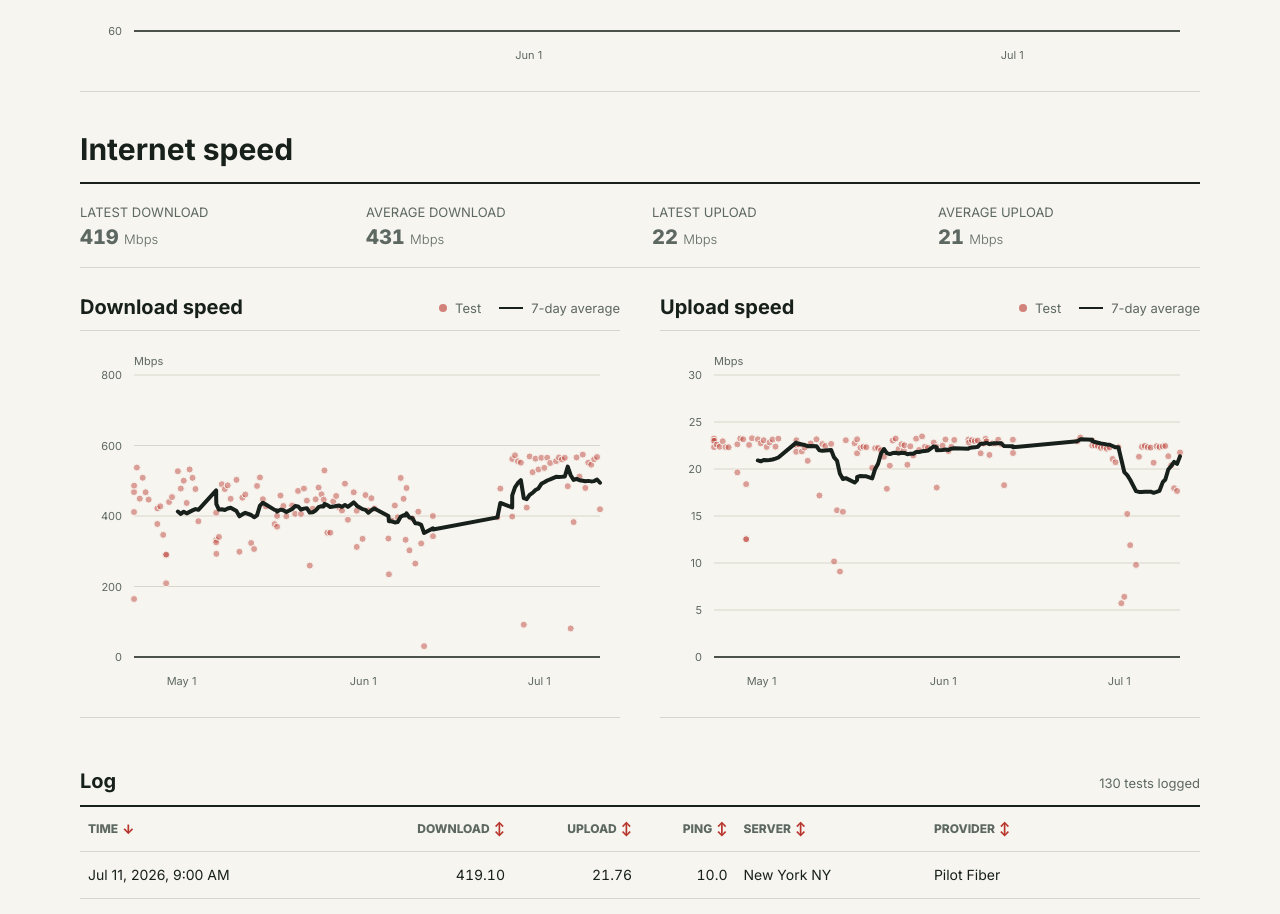
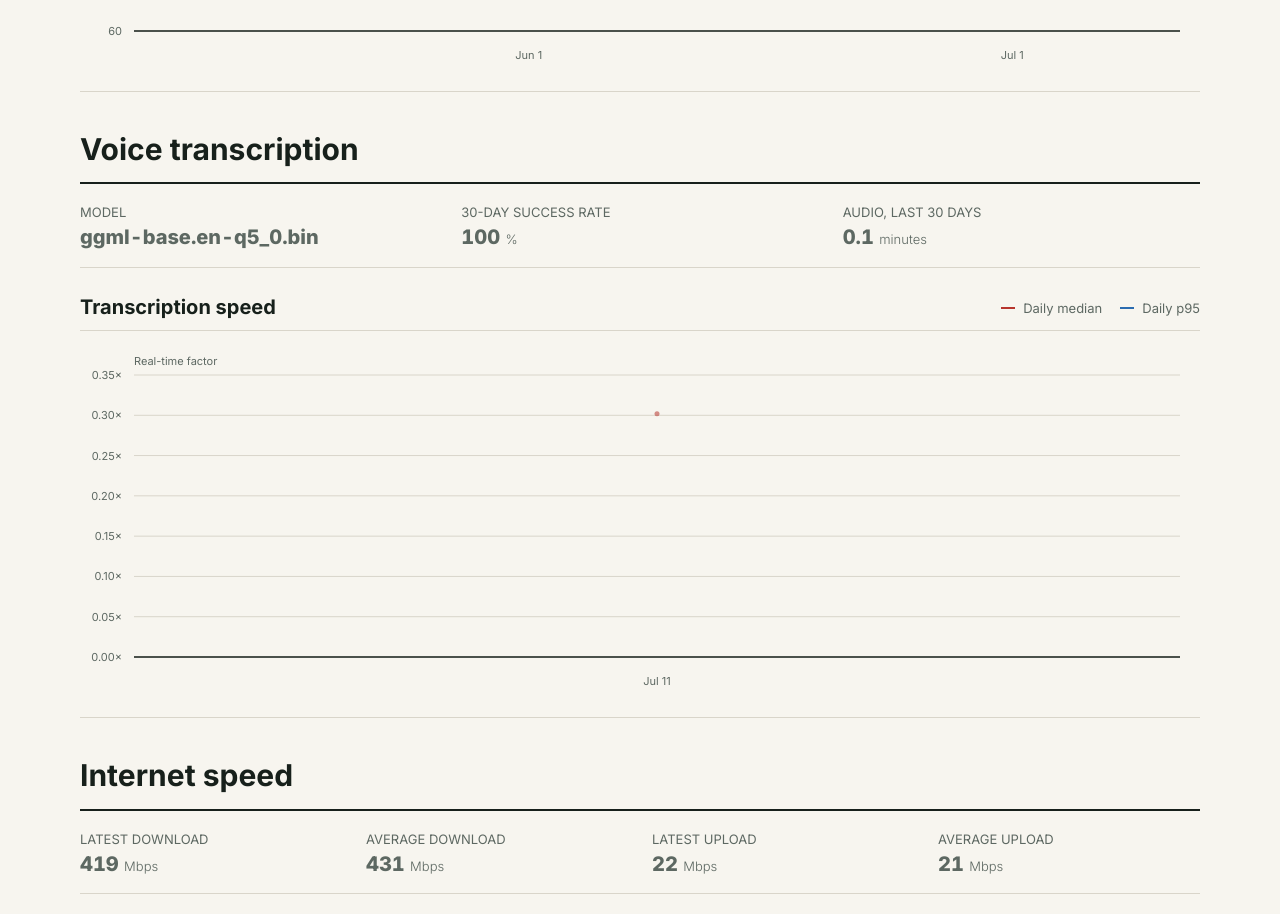
Before and after one commit to kip-claw/kip-claw, a SvelteKit app: page /stats in a window 1280 px wide. Shown: the part 4040-4954 px from the top of the page. Built offline with nearby package versions, Linux system fonts and the light colour scheme.

Commit message:
Add transcription diagnostics to stats

```diff
--- /dev/null
+++ b/src/lib/TranscriptionChart.svelte
@@ -0,0 +1,67 @@
+<script lang="ts">
+	import ChartFrame from './ChartFrame.svelte';
+	import { buildTranscriptionChart } from './transcriptionChart';
+	import type { TranscriptionRequest } from './transcriptionDiagnostics';
+	import { createContainerWidth } from './useContainerWidth.svelte';
+
+	type Props = { rows: TranscriptionRequest[]; title: string; chartId: string };
+	let { rows, title, chartId }: Props = $props();
+	const container = createContainerWidth();
+	const chart = $derived(
+		container.width > 0 ? buildTranscriptionChart(rows, container.width) : null
+	);
+</script>
+
+<div use:container.action class="chart-container">
+	{#if chart}
+		<ChartFrame
+			{chart}
+			{chartId}
+			heading={title}
+			title={`${title} over time`}
+			desc="Daily median and p95 real-time factor for successful voice transcriptions. A value of 0.10× means one minute of audio took six seconds to transcribe."
+			axisTitle="Real-time factor"
+		>
+			{#snippet legend()}
+				<span><i class="line median"></i> Daily median</span>
+				<span><i class="line p95"></i> Daily p95</span>
+			{/snippet}
+			<path class="p95-line" d={chart.p95Path} />
+			<path class="median-line" d={chart.medianPath} />
+			{#each chart.points as point}
+				<circle cx={point.x} cy={point.y} r="2.5"><title>{point.title}</title></circle>
+			{/each}
+		</ChartFrame>
+	{/if}
+</div>
+
+<style>
+	.chart-container {
+		min-height: 360px;
+	}
+	.line {
+		display: inline-block;
+		width: 14px;
+		height: 0;
+		border-top: 2px solid;
+	}
+	.line.median,
+	.median-line {
+		border-color: var(--color-accent);
+		stroke: var(--color-accent);
+	}
+	.line.p95,
+	.p95-line {
+		border-color: #2b6cb0;
+		stroke: #2b6cb0;
+	}
+	.median-line,
+	.p95-line {
+		fill: none;
+		stroke-width: 1.75;
+	}
+	circle {
+		fill: var(--color-accent);
+		opacity: 0.55;
+	}
+</style>
--- /dev/null
+++ b/src/lib/transcriptionChart.ts
@@ -0,0 +1,73 @@
+import { extent } from 'd3-array';
+import { scaleLinear, scaleTime } from 'd3-scale';
+import { line } from 'd3-shape';
+import { timeFormat } from 'd3-time-format';
+import type { ChartFrameModel } from './chartShared';
+import { parseTranscriptionDate, type TranscriptionRequest } from './transcriptionDiagnostics';
+
+type DailyPoint = { date: Date; median: number; p95: number; count: number };
+
+export type TranscriptionChartModel = ChartFrameModel & {
+	medianPath: string;
+	p95Path: string;
+	points: Array<{ x: number; y: number; title: string }>;
+};
+
+const height = 360;
+const margin = { top: 26, right: 20, bottom: 52, left: 54 };
+const formatDate = timeFormat('%b %-d');
+const formatTimestamp = new Intl.DateTimeFormat('en-US', { month: 'short', day: 'numeric' });
+const percentile = (values: number[], p: number) => {
+	const sorted = [...values].sort((a, b) => a - b);
+	return sorted[Math.min(sorted.length - 1, Math.floor((sorted.length - 1) * p))] ?? 0;
+};
+
+export const buildTranscriptionChart = (
+	rows: TranscriptionRequest[],
+	width: number
+): TranscriptionChartModel => {
+	const groups = new Map<string, { date: Date; values: number[] }>();
+	for (const row of rows.filter((row) => row.outcome === 'success' && row.realTimeFactor > 0)) {
+		const date = parseTranscriptionDate(row.timestamp);
+		const key = date.toISOString().slice(0, 10);
+		const group = groups.get(key) ?? { date, values: [] };
+		group.values.push(row.realTimeFactor);
+		groups.set(key, group);
+	}
+	const daily: DailyPoint[] = [...groups.values()]
+		.map(({ date, values }) => ({
+			date,
+			median: percentile(values, 0.5),
+			p95: percentile(values, 0.95),
+			count: values.length
+		}))
+		.sort((a, b) => +a.date - +b.date);
+	const dates = extent(daily, (row) => row.date);
+	const maximum = Math.max(...daily.flatMap((row) => [row.median, row.p95]), 0.1);
+	const xScale = scaleTime()
+		.domain([dates[0] ?? new Date(), dates[1] ?? new Date()])
+		.range([margin.left, width - margin.right]);
+	const yScale = scaleLinear()
+		.domain([0, maximum * 1.15])
+		.nice()
+		.range([height - margin.bottom, margin.top]);
+	const buildPath = (accessor: (row: DailyPoint) => number) =>
+		line<DailyPoint>()
+			.x((row) => xScale(row.date))
+			.y((row) => yScale(accessor(row)))(daily) ?? '';
+
+	return {
+		width,
+		height,
+		margin,
+		yTicks: yScale.ticks(5).map((tick) => ({ y: yScale(tick), label: `${tick.toFixed(2)}×` })),
+		xTicks: xScale.ticks(4).map((tick) => ({ x: xScale(tick), label: formatDate(tick) })),
+		medianPath: buildPath((row) => row.median),
+		p95Path: buildPath((row) => row.p95),
+		points: daily.map((row) => ({
+			x: xScale(row.date),
+			y: yScale(row.median),
+			title: `${formatTimestamp.format(row.date)}: median ${row.median.toFixed(2)}×, p95 ${row.p95.toFixed(2)}× (${row.count} request${row.count === 1 ? '' : 's'})`
+		}))
+	};
+};
--- /dev/null
+++ b/src/lib/transcriptionDiagnostics.ts
@@ -0,0 +1,32 @@
+export type TranscriptionRequest = {
+	timestamp: string;
+	outcome: string;
+	audioSeconds: number;
+	endToEndMs: number;
+	latitudeProcessingMs: number;
+	realTimeFactor: number;
+	model: string;
+	status: string;
+};
+
+export type TranscriptionDiagnostics = {
+	requests: TranscriptionRequest[];
+	health: unknown[];
+};
+
+export const parseTranscriptionDate = (timestamp: string) => new Date(timestamp.replace(' ', 'T'));
+
+export const getTranscriptionSummary = (raw: TranscriptionDiagnostics) => {
+	const requests = [...raw.requests].sort(
+		(a, b) => +parseTranscriptionDate(a.timestamp) - +parseTranscriptionDate(b.timestamp)
+	);
+	const since = Date.now() - 30 * 24 * 60 * 60 * 1000;
+	const recent = requests.filter((request) => +parseTranscriptionDate(request.timestamp) >= since);
+	const successful = recent.filter((request) => request.outcome === 'success');
+	return {
+		requests,
+		model: requests.at(-1)?.model ?? 'Whisper base.en Q5_0',
+		successRate: recent.length ? (successful.length / recent.length) * 100 : 0,
+		audioMinutes: successful.reduce((total, request) => total + request.audioSeconds, 0) / 60
+	};
+};
--- a/src/routes/stats/+page.svelte
+++ b/src/routes/stats/+page.svelte
@@ -10,6 +10,7 @@
 	import SpeedTestTable from '$lib/SpeedTestTable.svelte';
 	import StatGrid from '$lib/StatGrid.svelte';
 	import StatItem from '$lib/StatItem.svelte';
+	import TranscriptionChart from '$lib/TranscriptionChart.svelte';
 	import type { PageCopy } from '$lib/copy';
 	import { getLatestSnapshot, buildHeatmap, getCronSummary } from '$lib/cronJobs';
 	import type { CronJobSnapshot } from '$lib/cronJobs';
@@ -19,9 +20,14 @@
 	import { getLatestMemorySnapshotByAgent, type OpenClawMemorySnapshot } from '$lib/openclawMemory';
 	import { emptyMemoryMapSnapshot, type OpenClawMemoryMapSnapshot } from '$lib/openclawMemoryMap';
 	import { getSpeedTestsSummary } from '$lib/speedTests';
+	import {
+		getTranscriptionSummary,
+		type TranscriptionDiagnostics
+	} from '$lib/transcriptionDiagnostics';
 	import openclawConfig from '$lib/openclawConfig.json';
 	import openclawJobs from '$lib/openclawJobs.json';
 	import piHealthData from '$lib/piHealth.json';
+	import transcriptionData from '$lib/transcriptionDiagnostics.json';
 	import cronJobNames from '$lib/cronJobNames.json';
 	import copyData from './copy.yaml';
 	import type { PageData } from './$types';
@@ -37,6 +43,7 @@
 		memoryHeading: string;
 		cronHeading: string;
 		piHeading: string;
+		transcriptionHeading: string;
 		speedHeading: string;
 		labels: {
 			version: string;
@@ -51,6 +58,9 @@
 			piRam: string;
 			piDisk: string;
 			piUptime: string;
+			transcriptionModel: string;
+			transcriptionReliability: string;
+			transcriptionUsage: string;
 			latestDownload: string;
 			averageDownload: string;
 			latestUpload: string;
@@ -60,6 +70,7 @@
 			download: string;
 			upload: string;
 			temperature: string;
+			transcriptionSpeed: string;
 			memoryTrend: string;
 			memorySemanticMap: string;
 		};
@@ -81,6 +92,7 @@
 	const cronSummary = getCronSummary(cronLatest);
 	const piHealth = getPiHealthSummary(parsePiHealthData(piHealthData));
 	const piLatest = piHealth.latest;
+	const transcription = getTranscriptionSummary(transcriptionData as TranscriptionDiagnostics);
 </script>
 
 <Seo {...copy.seo} />
@@ -156,6 +168,28 @@
 
 	<PiHealthChart rows={piHealth.sorted} title={copy.charts.temperature} chartId="pi-temperature" />
 
+	<h2 class="stats-section">{copy.transcriptionHeading}</h2>
+
+	<StatGrid label="Voice transcription summary" columns={3}>
+		<StatItem label={copy.labels.transcriptionModel} value={transcription.model} />
+		<StatItem
+			label={copy.labels.transcriptionReliability}
+			value={transcription.requests.length ? transcription.successRate.toFixed(0) : '—'}
+			unit={transcription.requests.length ? '%' : undefined}
+		/>
+		<StatItem
+			label={copy.labels.transcriptionUsage}
+			value={transcription.audioMinutes.toFixed(1)}
+			unit="minutes"
+		/>
+	</StatGrid>
+
+	<TranscriptionChart
+		rows={transcription.requests}
+		title={copy.charts.transcriptionSpeed}
+		chartId="transcription-speed"
+	/>
+
 	<h2 class="stats-section">{copy.speedHeading}</h2>
 
 	<StatGrid label="Speed test summary">
--- a/src/routes/stats/copy.yaml
+++ b/src/routes/stats/copy.yaml
@@ -11,6 +11,7 @@ openClawHeading: OpenClaw
 memoryHeading: Memory index
 cronHeading: Scheduled tasks
 piHeading: Pi hardware
+transcriptionHeading: Voice transcription
 speedHeading: Internet speed
 
 labels:
@@ -26,6 +27,9 @@ labels:
   piRam: RAM used
   piDisk: Disk used
   piUptime: Uptime
+  transcriptionModel: Model
+  transcriptionReliability: 30-day success rate
+  transcriptionUsage: Audio, last 30 days
   latestDownload: Latest download
   averageDownload: Average download
   latestUpload: Latest upload
@@ -37,3 +41,4 @@ charts:
   download: Download speed
   upload: Upload speed
   temperature: CPU & GPU temperature
+  transcriptionSpeed: Transcription speed
```
